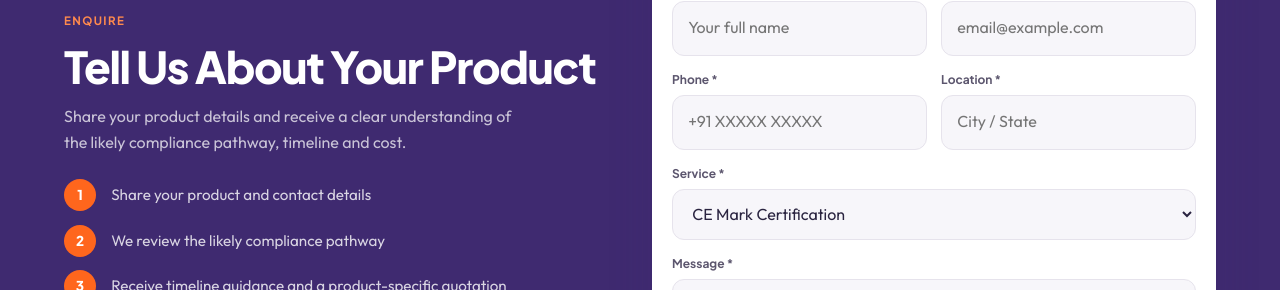
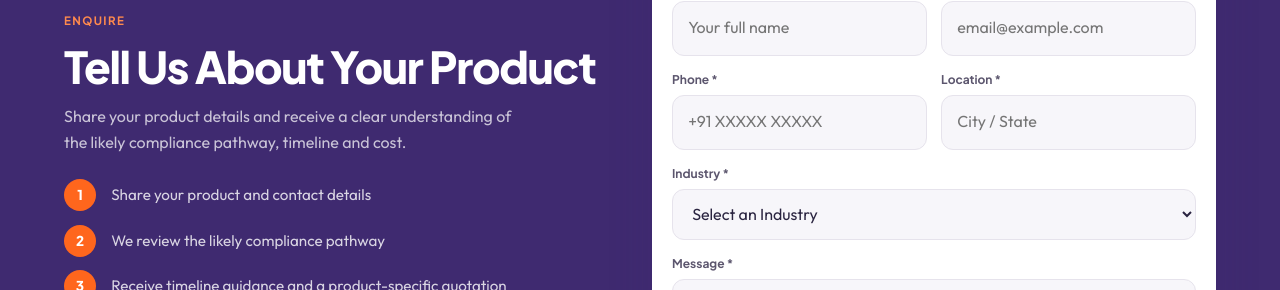
Before and after one commit to rounakdutta121/eurotechtrainingandcertification, a Next.js app: page /ce-mark in a window 1280 px wide. Shown: the part 11127-11417 px from the top of the page. Built offline with nearby package versions, Linux system fonts and the light colour scheme.

Commit message:
Add CE Mark industry options to the enquiry form service field.
Co-authored-by: Cursor <cursoragent@cursor.com>

```diff
--- a/src/components/LeadForm.tsx
+++ b/src/components/LeadForm.tsx
@@ -14,6 +14,7 @@ type LeadFormProps = {
   subtitle?: string
   serviceLabel?: string
   serviceOptions?: readonly string[]
+  servicePlaceholder?: string
   submitLabel?: string
   privacyNote?: string
   experienceLabel?: string
@@ -46,6 +47,7 @@ export function LeadForm({
   subtitle = 'Share your details and our team will contact you shortly.',
   serviceLabel = 'Service *',
   serviceOptions = SERVICE_OPTIONS,
+  servicePlaceholder = 'Select a course',
   submitLabel = 'Submit Enquiry',
   privacyNote,
   experienceLabel = 'Experience',
@@ -97,7 +99,7 @@ export function LeadForm({
     <div className="lead-form" id="enquire">
       <h2>{title}</h2>
       <p>{subtitle}</p>
-      <form className="form-grid" onSubmit={onSubmit} noValidate>
+      <form className="form-grid" onSubmit={onSubmit}>
         <div className="form-grid two">
           <div className="form-field">
             <label htmlFor="name">Name *</label>
@@ -161,7 +163,9 @@ export function LeadForm({
             onChange={onChange}
             required
           >
-            <option value="">Select a course</option>
+            <option value="" disabled>
+              {servicePlaceholder}
+            </option>
             {serviceOptions.map((option) => (
               <option key={option} value={option}>
                 {option}
--- a/src/components/ServiceEnquire.tsx
+++ b/src/components/ServiceEnquire.tsx
@@ -11,6 +11,7 @@ type ServiceEnquireProps = {
   steps?: readonly string[]
   serviceLabel?: string
   serviceOptions?: readonly string[]
+  servicePlaceholder?: string
   submitLabel?: string
   privacyNote?: string
   experienceLabel?: string
@@ -33,6 +34,7 @@ export function ServiceEnquire({
   steps = DEFAULT_STEPS,
   serviceLabel,
   serviceOptions,
+  servicePlaceholder,
   submitLabel,
   privacyNote,
   experienceLabel,
@@ -65,6 +67,7 @@ export function ServiceEnquire({
           subtitle={subtitle}
           serviceLabel={serviceLabel}
           serviceOptions={serviceOptions}
+          servicePlaceholder={servicePlaceholder}
           submitLabel={submitLabel}
           privacyNote={privacyNote}
           experienceLabel={experienceLabel}
--- a/src/data/ceMarkContent.ts
+++ b/src/data/ceMarkContent.ts
@@ -479,6 +479,15 @@ export const CE_QUOTE_INCLUDES = [
   'Product-specific quotation',
 ] as const
 
+export const CE_SERVICE_OPTIONS = [
+  'CE for Medical Devices',
+  'CE for Electrical/Electronics',
+  'CE for Pressure',
+  'CE for Construction',
+  'CE for Machine',
+  'Other',
+] as const
+
 export const CE_FAQS = [
   {
     q: 'What is CE certification?',
--- a/src/views/CeMark.tsx
+++ b/src/views/CeMark.tsx
@@ -13,6 +13,7 @@ import {
   CE_EXPORT_SUPPORT,
   CE_FAQS,
   CE_HERO_POINTS,
+  CE_SERVICE_OPTIONS,
   CE_INTRO_HELPS,
   CE_NOTIFIED_BODIES,
   CE_PROCESS,
@@ -566,12 +567,15 @@ export function CeMark() {
       </section>
 
       <ServiceEnquire
-        defaultService="CE Mark Certification"
+        defaultService=""
         heading="Tell Us About Your Product"
         description="Share your product details and receive a clear understanding of the likely compliance pathway, timeline and cost."
         title="Get a CE Marking Quote"
         subtitle="Use the form below — our team will respond within one business day."
         responseNote="Our team will respond within one business day."
+        serviceLabel="Industry *"
+        serviceOptions={CE_SERVICE_OPTIONS}
+        servicePlaceholder="Select an Industry"
         steps={[
           'Share your product and contact details',
           'We review the likely compliance pathway',
```
